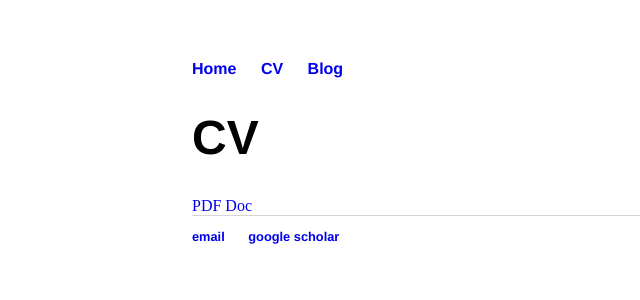
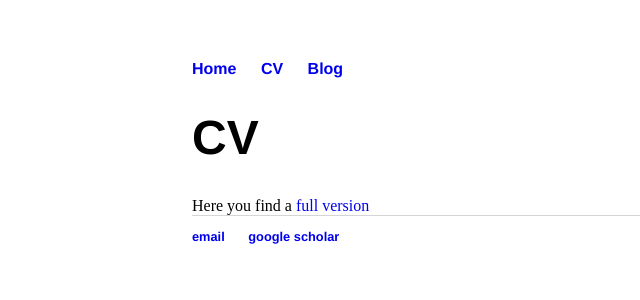
Before and after one commit to adrianmruf/adrianmruf.github.io, a Jekyll site: the page built from cv/index.html, in a window 1280 px wide. Shown: the top 300 px of the page, without its empty margins (0-640 px from the left). Built offline with Jekyll 4.4.1, drawn with Linux system fonts in a browser that asks for light colours.

Commit message:
Update index.html

```diff
--- a/cv/index.html
+++ b/cv/index.html
@@ -5,4 +5,4 @@ title: CV
 ---
 	<h1>{{ page.title }}</h1>
 
-	<a target='_blank' href={require('cv/main.pdf')}>PDF Doc</a>
+	Here you find a <a target='_blank' href={require('cv/main.pdf')}>full version</a>
```
